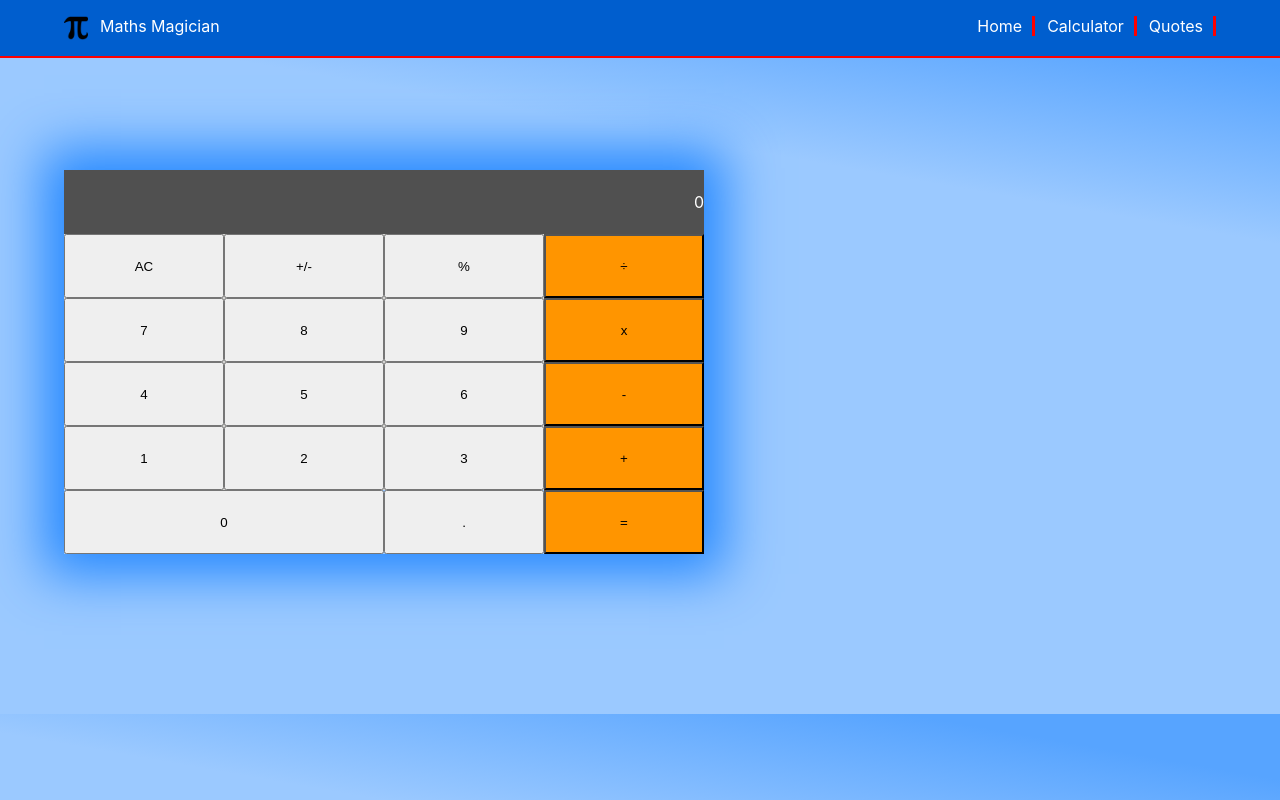
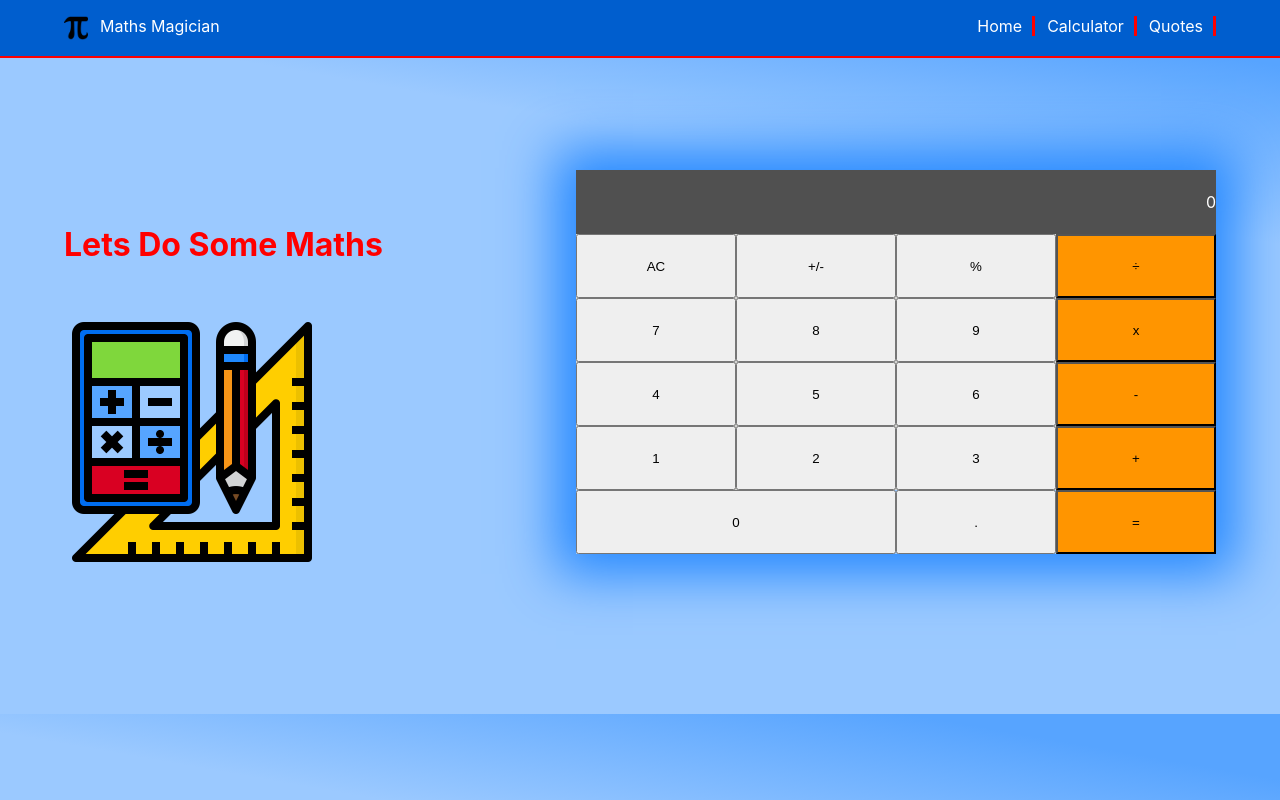
Before and after one commit to Haywayaheadshot/Maths-Magician, a React (Create React App) app: page /calculator in a window 1280 px wide. Built offline with nearby package versions, Linux system fonts and the light colour scheme.

Commit message:
Add calcImage to calculator for mobile and desktop versions

```diff
--- a/src/components/Calculator.js
+++ b/src/components/Calculator.js
@@ -1,6 +1,7 @@
 import React, { useState } from 'react';
 import './calculator.css';
 import calculate from '../logic/calculate';
+import calcImage from '../images/calculator-image.png';
 
 const Calculator = () => {
   const [count, setCount] = useState({
@@ -18,6 +19,10 @@ const Calculator = () => {
   const { total, next, operation } = count;
   return (
     <div className="calculator-container">
+      <section>
+        <h1 className="for-destkop desk-heading">Lets Do Some Maths</h1>
+        <img className="calc-image" src={calcImage} alt="Mathematical set arranged together" />
+      </section>
       <div className="calculator">
         <div className="output-display">
           {total}
```
